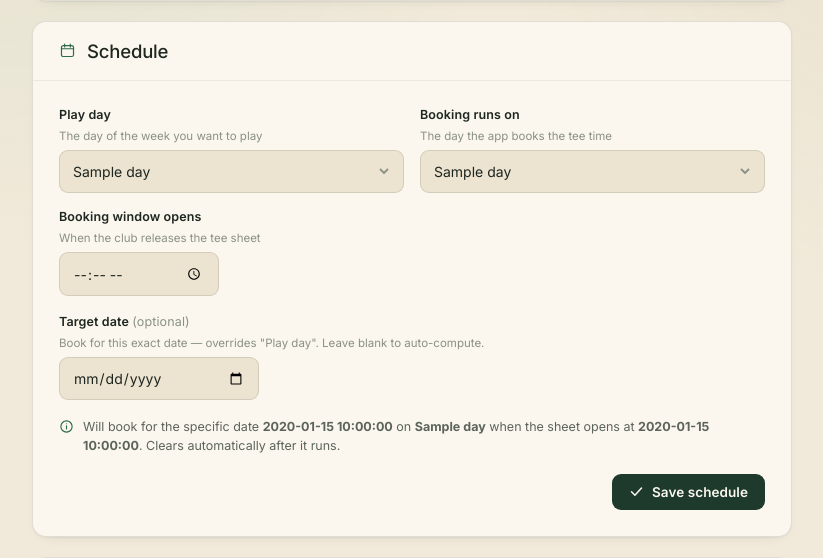
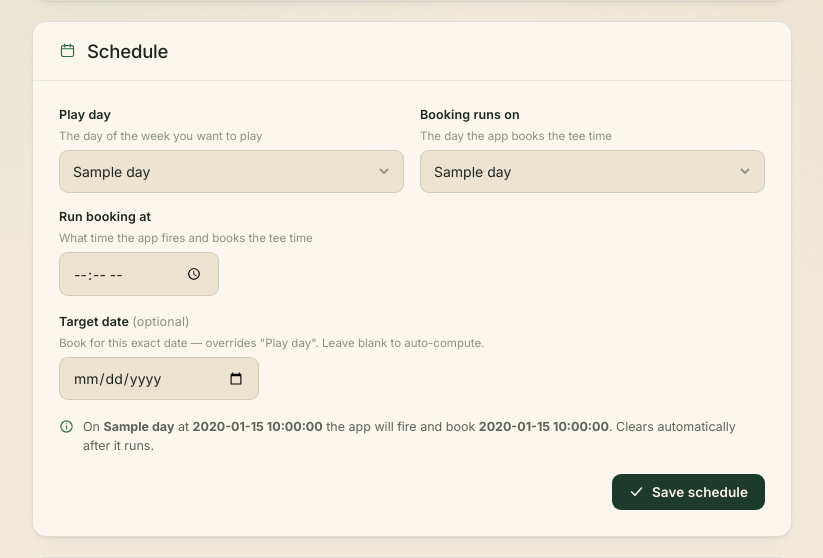
Before and after one commit to mahtabBronson-ai/The-Tuesday-Man, a Flask app: template templates/settings.html in a window 1280 px wide. Shown: the part 1040-1598 px from the top of the page, without its empty margins (228-1051 px from the left). Run offline with Flask 3, Linux system fonts and the light colour scheme; data comes from the database, SQL or seed files in the repository; the template is opened without the code that fills it: most values are stand-ins (such as "Sample title", 1, 10 or a date in 2020).

Commit message:
Rename 'Booking window opens' to 'Run booking at' for clarity
Co-Authored-By: Claude Sonnet 4.6 <noreply@anthropic.com>

```diff
--- a/templates/settings.html
+++ b/templates/settings.html
@@ -219,8 +219,8 @@
               </select>
             </div>
             <div class="field">
-              <label for="opens_time">Booking window opens</label>
-              <span class="hint">When the club releases the tee sheet</span>
+              <label for="opens_time">Run booking at</label>
+              <span class="hint">What time the app fires and books the tee time</span>
               <input class="inp" type="time" id="opens_time" name="opens_time"
                      value="{{ opens_time_val }}" style="max-width:160px;" required />
             </div>
@@ -234,13 +234,9 @@
           <div class="note">
             {{ ic('info', 15) }}
             {% if cfg.booking_target_date %}
-            <span>Will book for the specific date <strong>{{ cfg.booking_target_date }}</strong> on
-            <strong>{{ days[cfg.booking_day or 2] }}</strong> when the sheet opens at
-            <strong>{{ opens_time_val }}</strong>. Clears automatically after it runs.</span>
+            <span>On <strong>{{ days[cfg.booking_day or 2] }}</strong> at <strong>{{ opens_time_val }}</strong> the app will fire and book <strong>{{ cfg.booking_target_date }}</strong>. Clears automatically after it runs.</span>
             {% else %}
-            <span>Will book your next <strong>{{ days[cfg.play_day or 1] }}</strong> on
-            <strong>{{ days[cfg.booking_day or 2] }}</strong> when the sheet opens at
-            <strong>{{ opens_time_val }}</strong>. Timezone: <span class="mono">America/Toronto</span>.</span>
+            <span>On <strong>{{ days[cfg.booking_day or 2] }}</strong> at <strong>{{ opens_time_val }}</strong> the app will fire and book the next <strong>{{ days[cfg.play_day or 1] }}</strong>. Timezone: <span class="mono">America/Toronto</span>.</span>
             {% endif %}
           </div>
           <div style="display:flex;justify-content:flex-end;">
```
